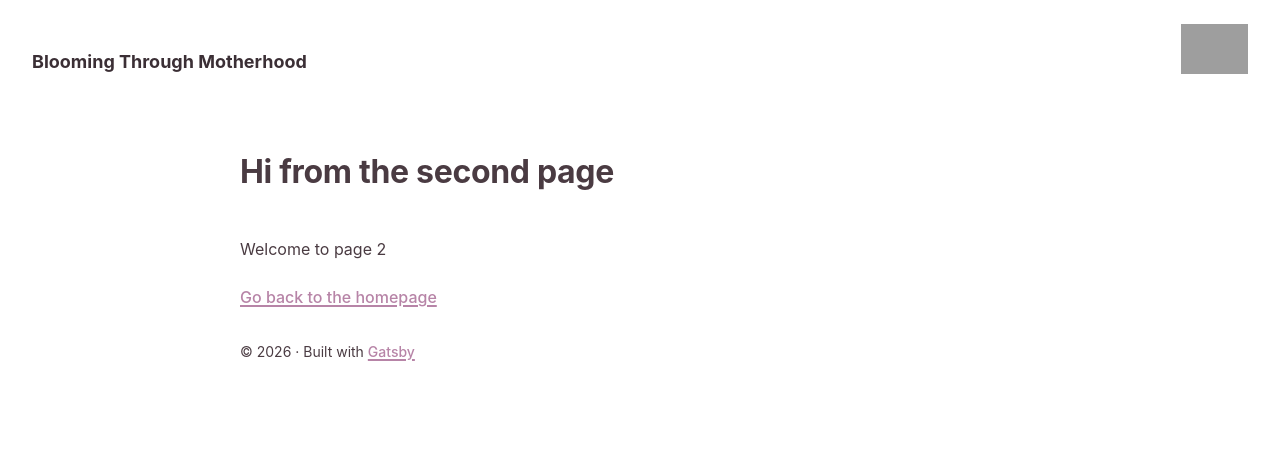
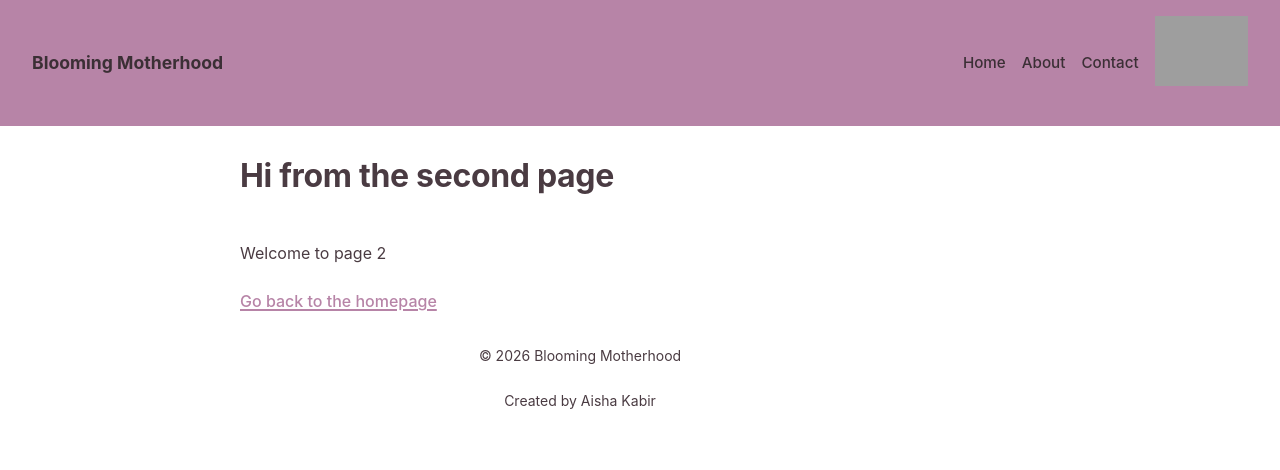
Before and after one commit to itdev164-sp2026/aisha-kabir-p1, a Gatsby site: page /page-2 in a window 1280 px wide. Built offline with nearby package versions, Linux system fonts and the light colour scheme; Gatsby itself is replaced by a stand-in of ours; grey boxes are pictures that could not be loaded.

Commit message:
Added navigation, hover effects, footer, and back button

```diff
--- a/gatsby-config.js
+++ b/gatsby-config.js
@@ -13,7 +13,7 @@ require('dotenv').config({
  */
 module.exports = {
   siteMetadata: {
-    title: `Blooming Through Motherhood`,
+    title: `Blooming Motherhood`,
     description: `Kick off your next, great Gatsby project with this default starter. This barebones starter ships with the main Gatsby configuration files you might need.`,
     author: `@AishaKabir`,
     siteUrl: `https://gatsbystarterdefaultsource.gatsbyjs.io/`,
--- a/src/components/header.js
+++ b/src/components/header.js
@@ -4,32 +4,74 @@ import logo from "../images/blooming-motherhood-logo.png"
 import styled from "styled-components"
 
 
-const StyledHeader =styled.header`
+const StyledHeader = styled.header`
   margin: 0 auto;
-  padding: var(--space-4) var(--size-gutter);
+  padding: 1rem 2rem;
   display: flex;
   align-items: center;
   justify-content: space-between;
+  background: ${props => props.theme.header.backgroundColor};
+`
+const Left = styled.div`
+  display: flex;
+  align-items: center;
+`
 
+const Right = styled.div`
+  display: flex;
+  align-items: center;
+  gap: 1rem;
 `
+
 const Title = styled(Link)`
-  font-size: var(--font-lg);
+  font-size: 1.1rem;
   text-decoration: none;
-  color: ${props => props.theme.header.color};
-  font-weight: bold;
+  color: #3b2f35;
+  font-weight: 700;
 `
+const Nav = styled.nav`
+  display: flex;
+  gap: 1rem;
+`
+
+const NavLink = styled(Link)`
+  text-decoration: none;
+  color: #3b2f35;
+  font-size: 0.95rem;
+
+  &:hover {
+    text-decoration: underline;
+  }
+`
+
+const LogoLink = styled(Link)`
+  display: inline-flex;
+  align-items: center;
+`
+
 const Logo = styled.img`
-  height: 50px;
+  height: 70px;
   width: auto;
+  display: block;
 `
 
 const Header = ({ siteTitle }) => (
   <StyledHeader>
-    <Title to="/">
-      {siteTitle}
-    </Title>
+    <Left>
+      <Title to="/">{siteTitle}</Title>
+    </Left>
 
-    <Logo src={logo} alt="Blooming Motherhood logo" />
+    <Right>
+      <Nav>
+        <NavLink to="/">Home</NavLink>
+        <NavLink to="/about">About</NavLink>
+        <NavLink to="/contact">Contact</NavLink>
+      </Nav>
+
+      <LogoLink to="/">
+        <Logo src={logo} alt="Blooming Motherhood logo" />
+      </LogoLink>
+    </Right>
   </StyledHeader>
 )
 
--- a/src/components/index.module.css
+++ b/src/components/index.module.css
@@ -18,6 +18,12 @@
     border: 1px solid #f0d9e4;
     border-radius: 12px;
     padding: 1rem;
+    transition: transform 0.3s ease, box-shadow 0.3s ease;
+}
+
+.listItem:hover {
+    transform: translateY(-5px);
+    box-shadow: 0 10px 20px rgba(0, 0, 0, 0.08);
 }
 
 .listItemLink {
--- a/src/components/layout.js
+++ b/src/components/layout.js
@@ -15,6 +15,8 @@ const Content = styled.div`
 const Footer = styled.footer`
   margin-top: var(--space-5);
   font-size: var(--font-sm);
+  text-align: center;
+  color: var(--color-text);
 `
 
 const Layout = ({ children }) => {
@@ -34,9 +36,8 @@ const Layout = ({ children }) => {
       <Content>
         <main>{children}</main>
         <Footer>
-          © {new Date().getFullYear()} &middot; Built with
-          {` `}
-          <a href="https://www.gatsbyjs.com">Gatsby</a>
+          <p>© {new Date().getFullYear()} Blooming Motherhood</p>
+          <p>Created by Aisha Kabir</p>
         </Footer>
       </Content>
     </ThemeProvider>
--- a/src/pages/index.js
+++ b/src/pages/index.js
@@ -8,7 +8,7 @@ import * as styles from "../components/index.module.css"
 
 const IndexPage = ({ data }) => (
   <Layout>
-    <h1 className={styles.textCenter}>Blooming Through Motherhood</h1>
+    <h1 className={styles.textCenter}>Blooming Motherhood</h1>
     <p className={`${styles.textCenter} ${styles.intro}`}>
       A space for reflections, encouragement, and stories about the beauty,
       challenges, and growth that come with motherhood.
```
Also changed, not shown: src/components/layout.css (+40 -4 lines), src/pages/about.js (added, +40 -0 lines), src/pages/contact.js (added, +38 -0 lines), src/templates/motherhood-post.js (+9 -1 lines). Lines whose indentation alone changed are shown as unchanged.
